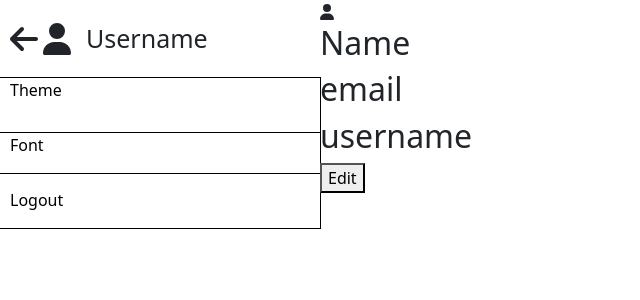
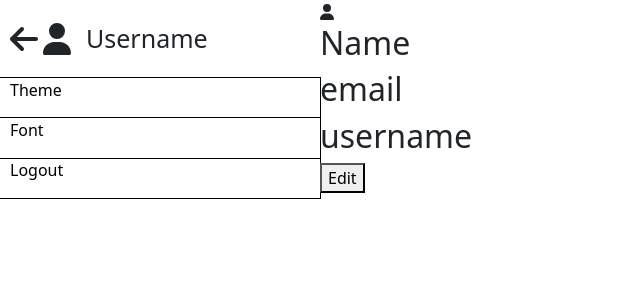
Before and after one commit to Ahmad-ayoub/Voca, a React (Create React App) app: page /SettingsPage in a window 1280 px wide. Shown: the top 300 px of the page, without its empty margins (0-640 px from the left). Built offline with nearby package versions, Linux system fonts and the light colour scheme.

Commit message:
changing semantics

```diff
--- a/src/Components/SettingsPage/SettingsPage.css
+++ b/src/Components/SettingsPage/SettingsPage.css
@@ -15,7 +15,6 @@
 
 .button_layout {
   outline: 1px solid black;
-  grid-row-gap: 15px;
   display: grid;
   transition: background-color 0.3s ease;
 }
--- a/src/Components/SettingsPage/settingsPage.js
+++ b/src/Components/SettingsPage/settingsPage.js
@@ -5,7 +5,7 @@ import { faArrowLeft, faUser } from "@fortawesome/free-solid-svg-icons";
 const SettingsPage = () => {
   return (
     <div className="settingsPage_layout">
-      <nav>
+      <main>
         <div className="backbutton_usernamebox">
           <FontAwesomeIcon icon={faArrowLeft} size="2x" />
           <FontAwesomeIcon icon={faUser} size="2x" />
@@ -28,14 +28,14 @@ const SettingsPage = () => {
             </button>
           </div>
         </div>
-      </nav>
-      <div>
+      </main>
+      <section>
         <FontAwesomeIcon icon={faUser} />
         <h2>Name</h2>
         <h2>email</h2>
         <h2>username</h2>
         <button>Edit</button>
-      </div>
+      </section>
     </div>
   );
 };
```
